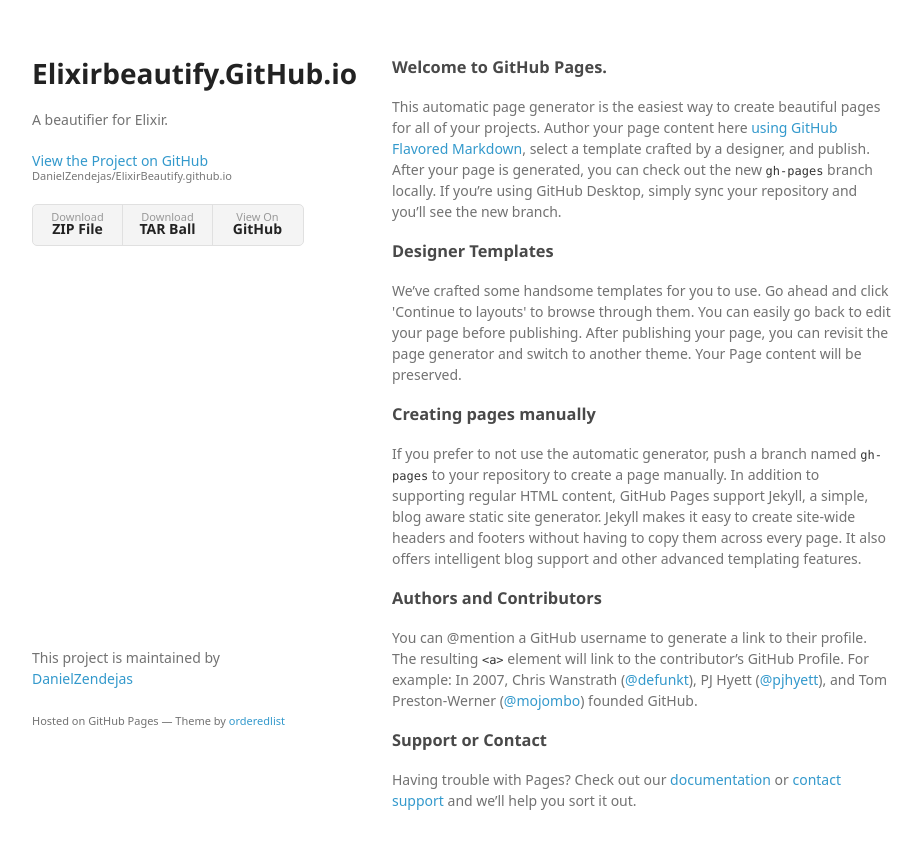
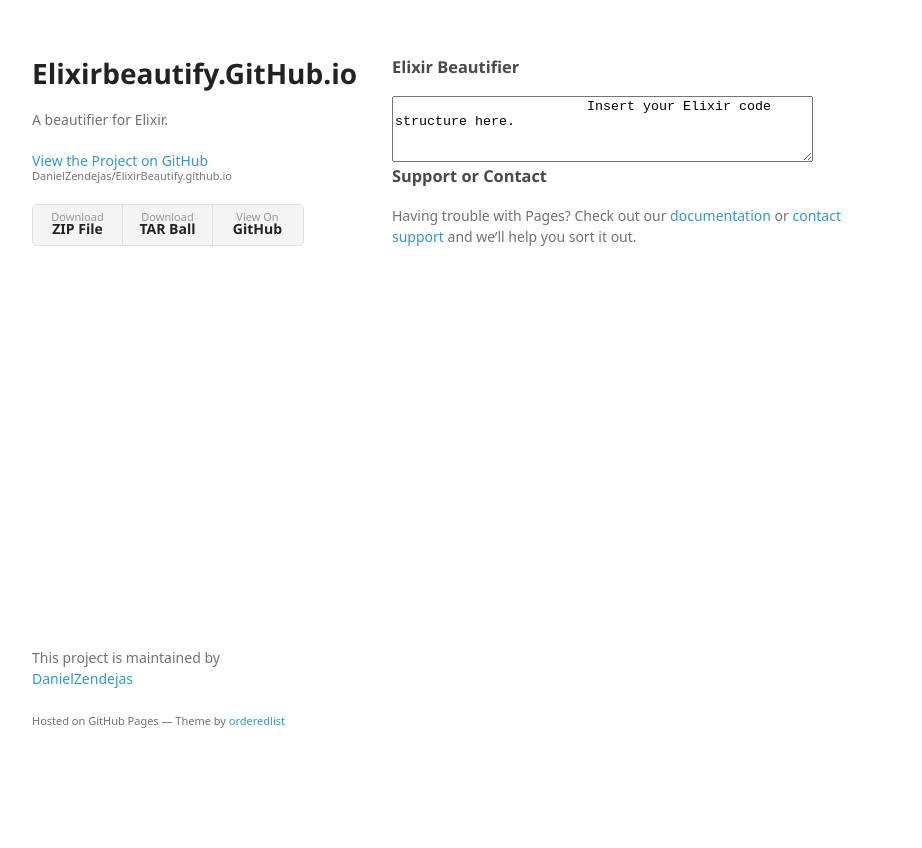
Before and after one commit to DanielZendejas/ElixirBeautify.github.io, a plain HTML site: page index.html in a window 1280 px wide. Shown: the whole page, without its empty margins (178-1100 px from the left). After the commit the page ends 800 px from the top, so only its background shows below. Drawn offline with Linux system fonts and the light colour scheme; a web font is replaced by a local one.

Commit message:
Trying out this Github pages thing.

```diff
--- a/index.html
+++ b/index.html
@@ -28,26 +28,12 @@
         </ul>
       </header>
       <section>
-        <h3>
-<a id="welcome-to-github-pages" class="anchor" href="#welcome-to-github-pages" aria-hidden="true"><span aria-hidden="true" class="octicon octicon-link"></span></a>Welcome to GitHub Pages.</h3>
-
-<p>This automatic page generator is the easiest way to create beautiful pages for all of your projects. Author your page content here <a href="https://guides.github.com/features/mastering-markdown/">using GitHub Flavored Markdown</a>, select a template crafted by a designer, and publish. After your page is generated, you can check out the new <code>gh-pages</code> branch locally. If you’re using GitHub Desktop, simply sync your repository and you’ll see the new branch.</p>
-
-<h3>
-<a id="designer-templates" class="anchor" href="#designer-templates" aria-hidden="true"><span aria-hidden="true" class="octicon octicon-link"></span></a>Designer Templates</h3>
-
-<p>We’ve crafted some handsome templates for you to use. Go ahead and click 'Continue to layouts' to browse through them. You can easily go back to edit your page before publishing. After publishing your page, you can revisit the page generator and switch to another theme. Your Page content will be preserved.</p>
-
-<h3>
-<a id="creating-pages-manually" class="anchor" href="#creating-pages-manually" aria-hidden="true"><span aria-hidden="true" class="octicon octicon-link"></span></a>Creating pages manually</h3>
-
-<p>If you prefer to not use the automatic generator, push a branch named <code>gh-pages</code> to your repository to create a page manually. In addition to supporting regular HTML content, GitHub Pages support Jekyll, a simple, blog aware static site generator. Jekyll makes it easy to create site-wide headers and footers without having to copy them across every page. It also offers intelligent blog support and other advanced templating features.</p>
-
-<h3>
-<a id="authors-and-contributors" class="anchor" href="#authors-and-contributors" aria-hidden="true"><span aria-hidden="true" class="octicon octicon-link"></span></a>Authors and Contributors</h3>
-
-<p>You can @mention a GitHub username to generate a link to their profile. The resulting <code>&lt;a&gt;</code> element will link to the contributor’s GitHub Profile. For example: In 2007, Chris Wanstrath (<a href="https://github.com/defunkt" class="user-mention">@defunkt</a>), PJ Hyett (<a href="https://github.com/pjhyett" class="user-mention">@pjhyett</a>), and Tom Preston-Werner (<a href="https://github.com/mojombo" class="user-mention">@mojombo</a>) founded GitHub.</p>
-
+        <h3>Elixir Beautifier</h3>
+	<div id="input-panel">
+		<textarea rows="4" cols="50">
+			Insert your Elixir code structure here.
+		</textarea>
+	</div>
 <h3>
 <a id="support-or-contact" class="anchor" href="#support-or-contact" aria-hidden="true"><span aria-hidden="true" class="octicon octicon-link"></span></a>Support or Contact</h3>
 
```
